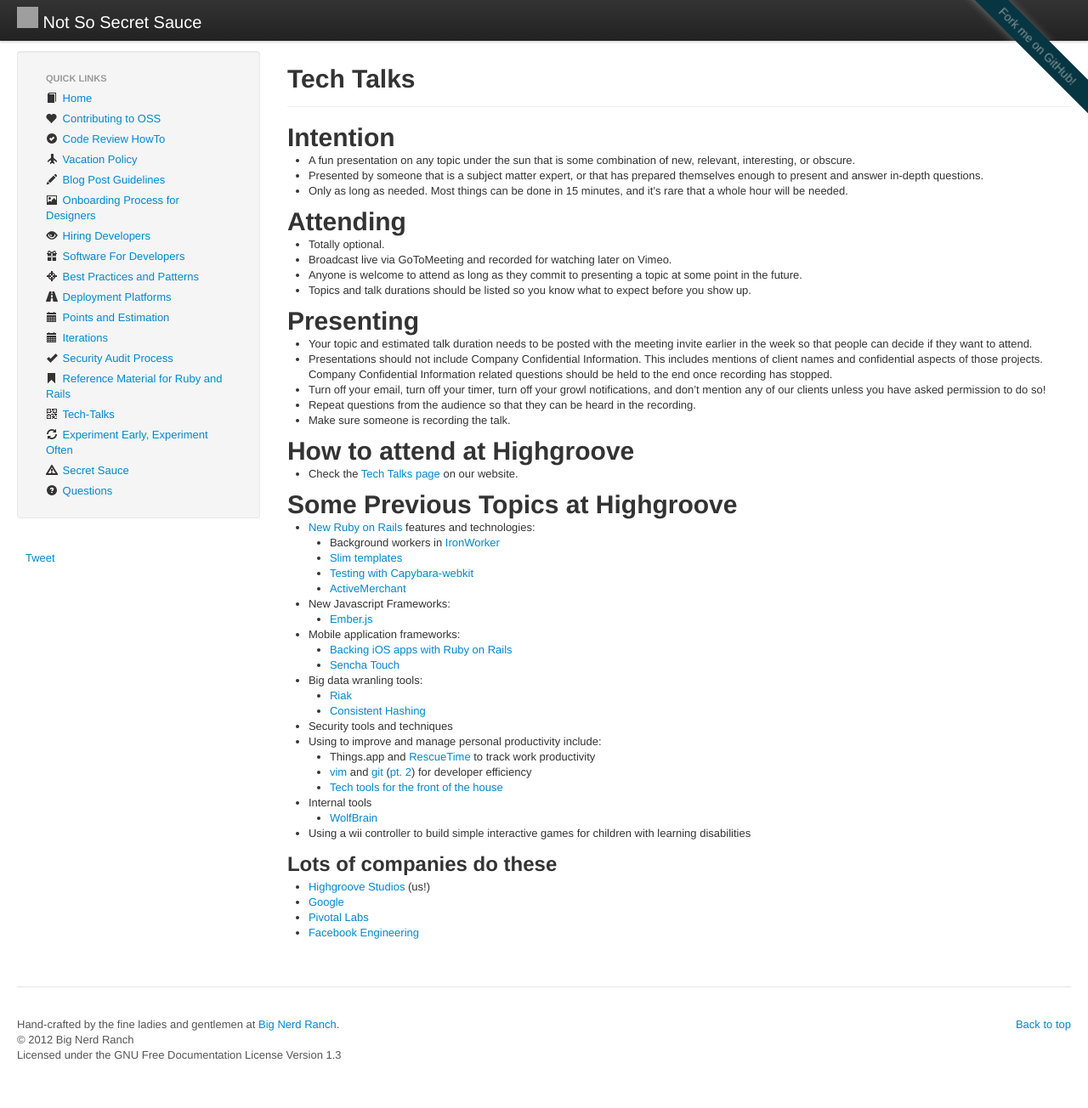
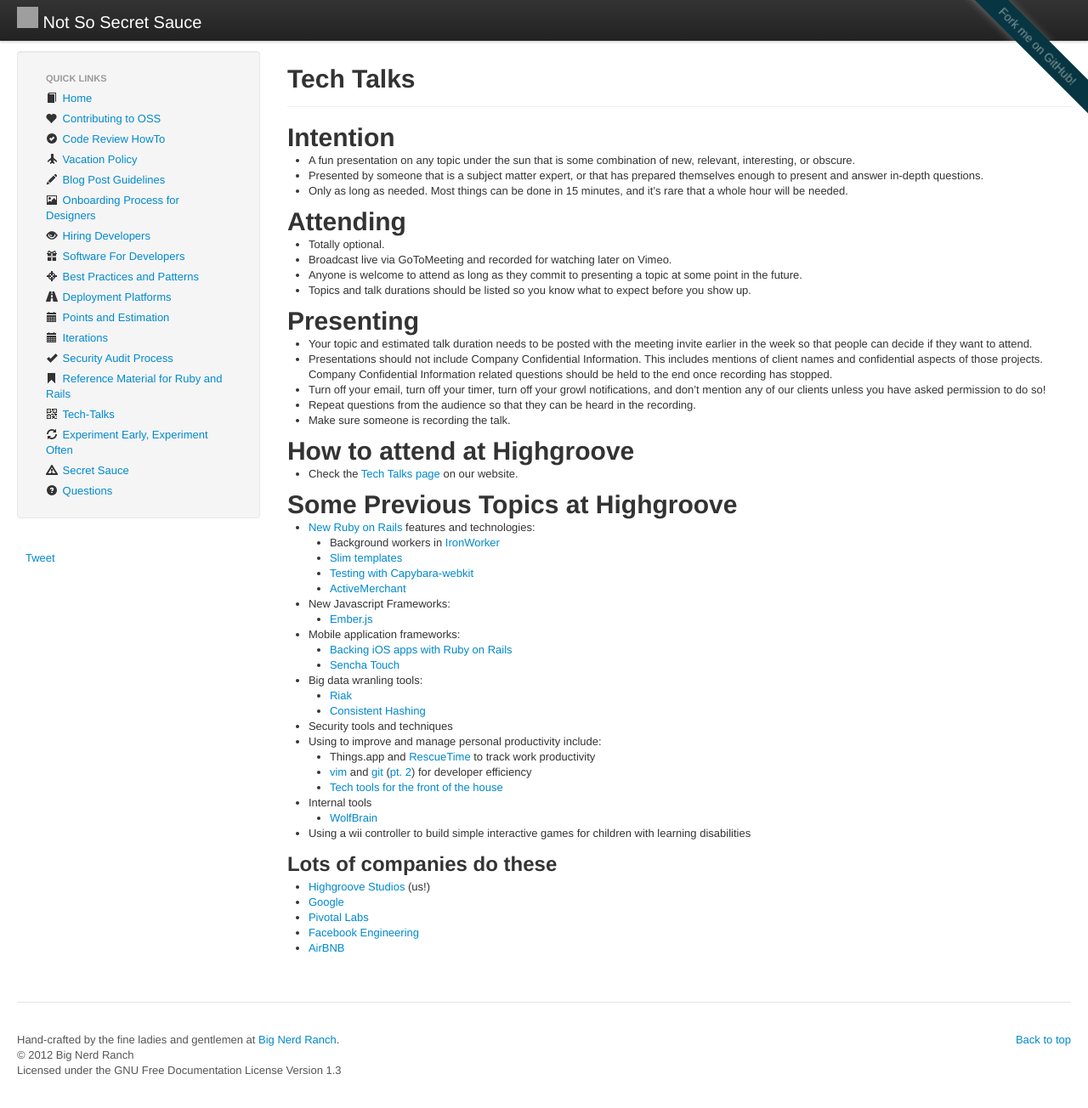
Before and after one commit to daveworth/not-so-secret-sauce, a Jekyll site: the page built from topics/tech-talks.md, in a window 1280 px wide and 1305 px high. Shown: the whole window at 85% size. Built offline with Jekyll 4.4.1, drawn with Linux system fonts in a browser that asks for light colours; nearby versions of some CDN libraries; comment, search, counter and statistics services are not loaded; grey boxes are pictures that could not be loaded.

Commit message:
Update tech-talks.md

```diff
--- a/topics/tech-talks.md
+++ b/topics/tech-talks.md
@@ -73,3 +73,4 @@
 * [Google](http://www.youtube.com/user/GoogleTechTalks/featured)
 * [Pivotal Labs](http://pivotallabs.com/talks)
 * [Facebook Engineering](https://www.facebook.com/Engineering/app_260691170608423)
+* [AirBNB](https://www.airbnb.com/techtalks)
```
